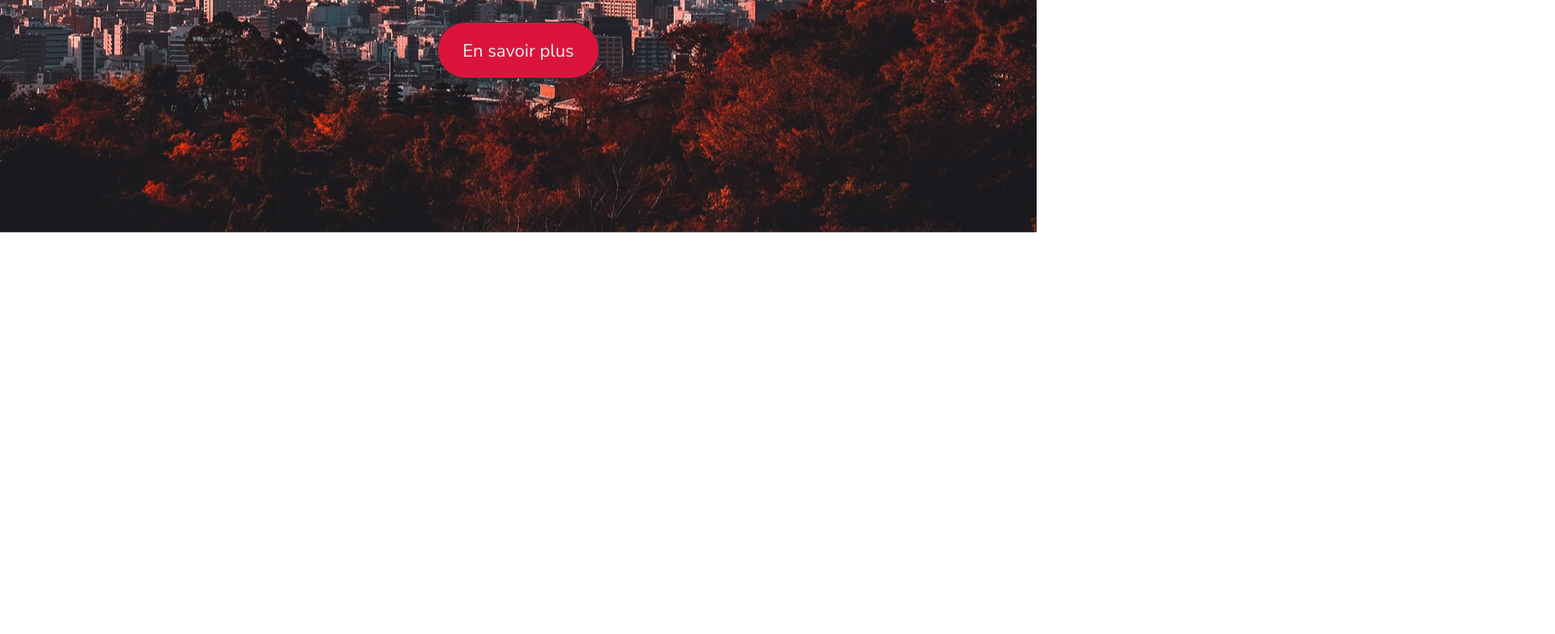
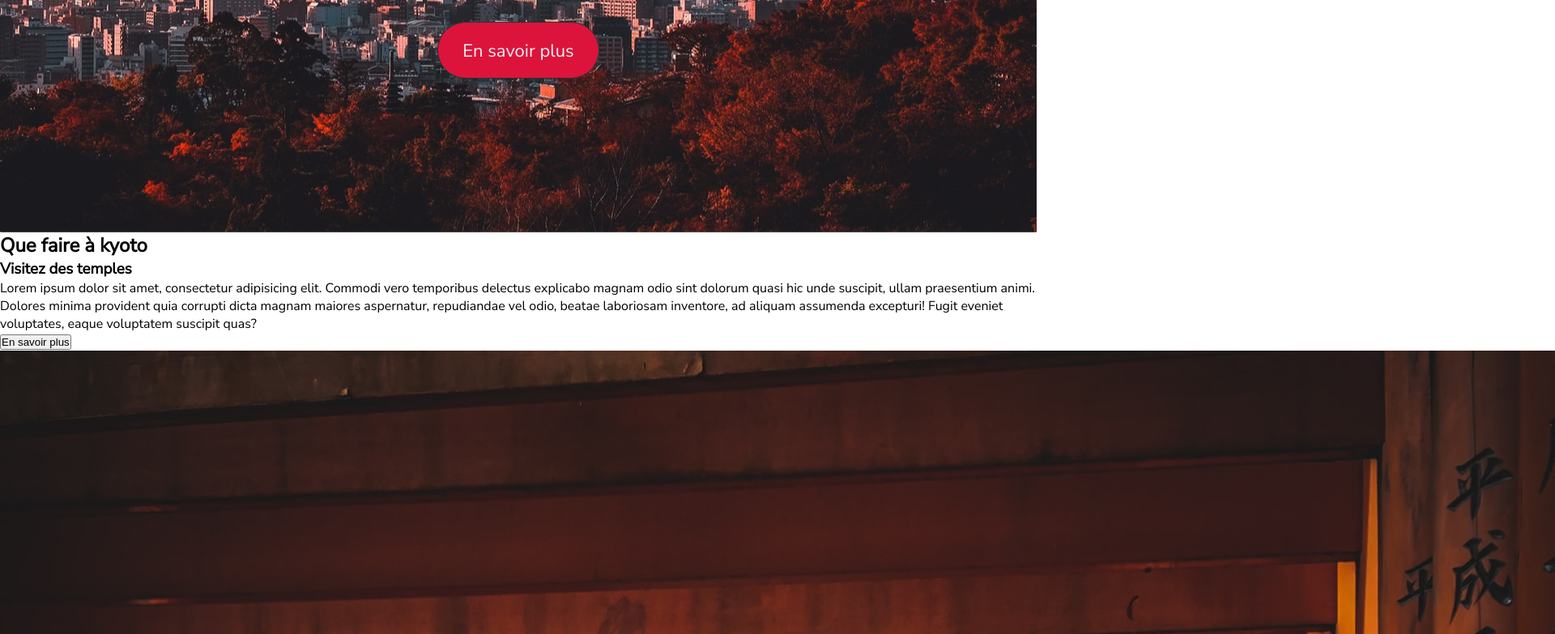
Before and after one commit to Newtspell/Kyoto_Website, a plain HTML site: page index.html in a window 1280 px wide. Shown: the part 513-1296 px from the top of the page at 81% size, 1920 px wide, since content can reach past the window. Before the commit the page ends 800 px from the top, so only its background shows below. Drawn offline with Linux system fonts and the light colour scheme; a web font is replaced by a local one.

Commit message:
Section asymétrique

```diff
--- a/index.html
+++ b/index.html
@@ -11,7 +11,7 @@
 </head>
 <body>
 
-
+<!----------- Navigation ---------------->
     <nav>
         <ul class="liste-nav">
             <li class="item-nav"><a href="#home">Accueil</a></li>
@@ -25,6 +25,8 @@
         <img src="ressources/menu.svg" alt="logo-menu" class="logo-menu">
     </nav>
 
+    <!--------- Accueil --------------->
+
     <div class="accueil" id="home">
         <img src="ressources/logo-porte-japon.jpg" alt="logo porte traditionnelle porte japon" class="logo-kyoto">
         <h1>Découvrez Kyoto</h1>
@@ -32,6 +34,44 @@
         <a href="#asym" class="btn-accueil">En savoir plus</a>
     </div>
 
+    <!------------ Section asymétrique -------------------->
+
+    <section class="asymetrique" id="asym">
+
+        <h2>Que faire à kyoto</h2>
+
+        <div class="bloc-1">
+            <h3>Visitez des temples</h3>
+            <p>Lorem ipsum dolor sit amet, consectetur adipisicing elit. Commodi vero temporibus delectus explicabo magnam odio sint dolorum quasi hic unde suscipit, ullam praesentium animi. Dolores minima provident quia corrupti dicta magnam maiores aspernatur, repudiandae vel odio, beatae laboriosam inventore, ad aliquam assumenda excepturi! Fugit eveniet voluptates, eaque voluptatem suscipit quas?</p>
+            <button class="btn-bloc-left" type="button">En savoir plus</button>
+            <img src="ressources/kyoto-temple.jpg" alt="couloir d'un temple de kyoto">
+
+            <div class="bloc-2">
+                <h3>Visitez des temples</h3>
+                <p>Lorem ipsum dolor sit amet, consectetur adipisicing elit. Commodi vero temporibus delectus explicabo magnam odio sint dolorum quasi hic unde suscipit, ullam praesentium animi. Dolores minima provident quia corrupti dicta magnam maiores aspernatur, repudiandae vel odio, beatae laboriosam inventore, ad aliquam assumenda excepturi! Fugit eveniet voluptates, eaque voluptatem suscipit quas?</p>
+                <button class="btn-bloc-left" type="button">En savoir plus</button>
+                <img src="ressources/chateau-kyoto.jpg" alt="un château à Kyoto">
+
+                <div class="bloc-3">
+                    <h3>Visitez des temples</h3>
+                    <p>Lorem ipsum dolor sit amet, consectetur adipisicing elit. Commodi vero temporibus delectus explicabo magnam odio sint dolorum quasi hic unde suscipit, ullam praesentium animi. Dolores minima provident quia corrupti dicta magnam maiores aspernatur, repudiandae vel odio, beatae laboriosam inventore, ad aliquam assumenda excepturi! Fugit eveniet voluptates, eaque voluptatem suscipit quas?</p>
+                    <button class="btn-bloc-left" type="button">En savoir plus</button>
+                    <img src="ressources/geisha.jpg" alt="une geisha">
+        </div>
+
+
+
+
+
+
+
+
+    </section>
+
+
+
+
+
 
 
     <script src="app.js"></script>
```
